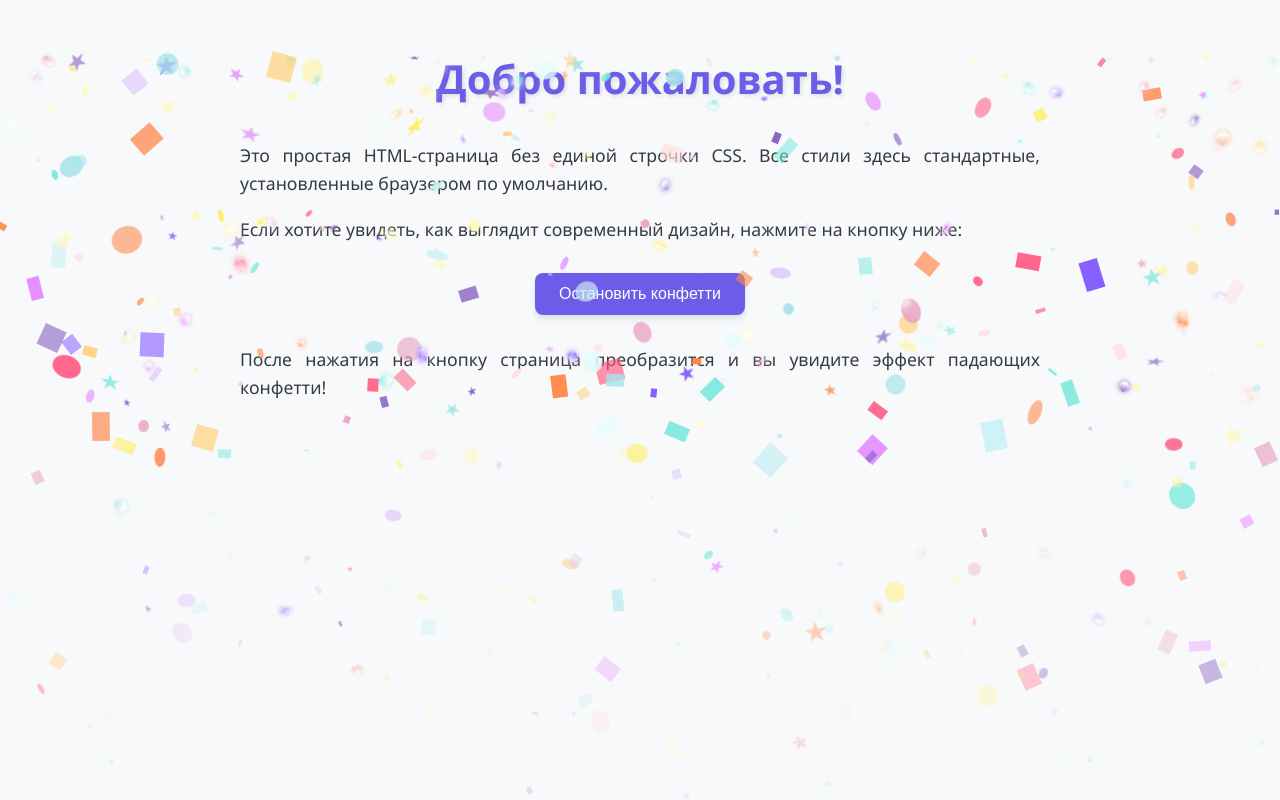
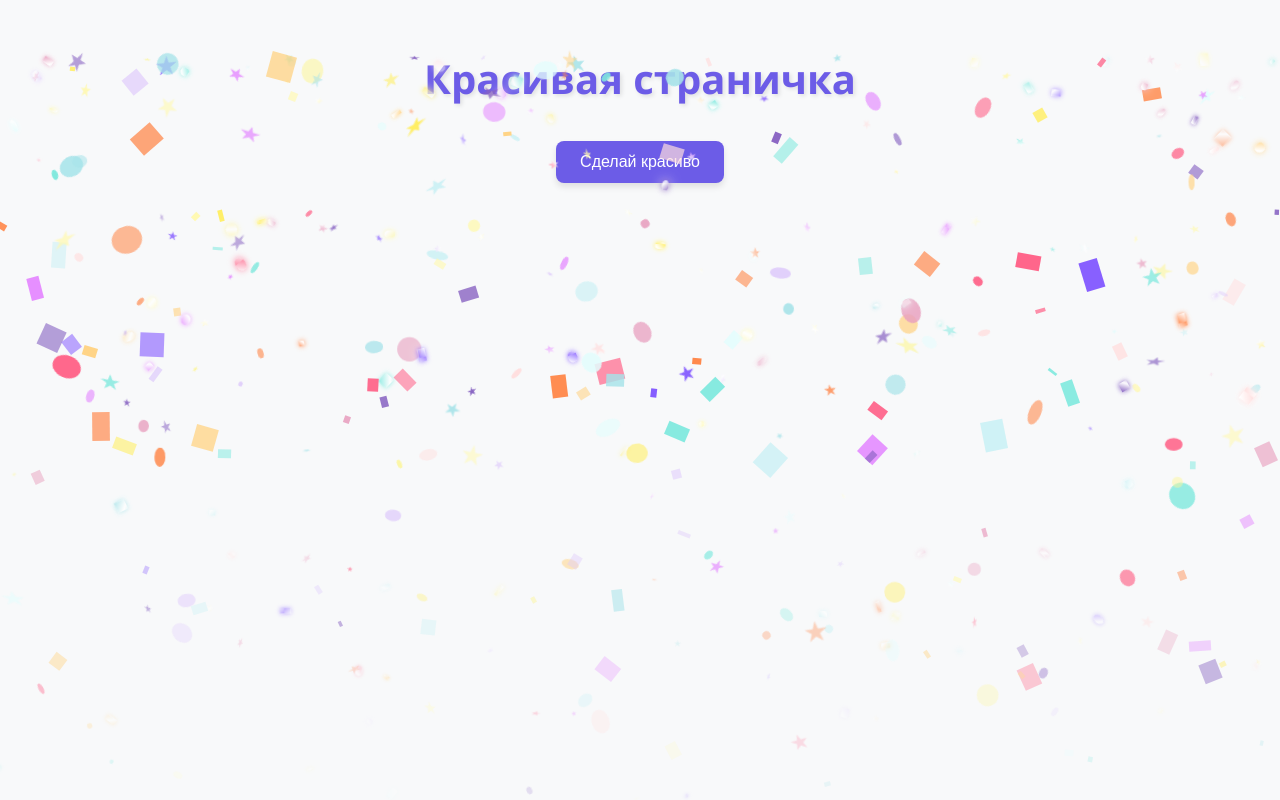
Before and after one commit to rishat/beauty, a plain HTML site: page index.html in a window 1280 px wide. Both pictures are taken after a click on the button "Сделай красиво". Drawn offline with Linux system fonts and the light colour scheme.

Commit message:
first commit

```diff
--- a/index.html
+++ b/index.html
@@ -19,8 +19,9 @@
             document.body.style.margin = "0 auto";
             document.body.style.transition = "all 0.5s ease";
 
-            // Стилизация заголовка
+            // Стилизация заголовка и изменение текста
             const heading = document.querySelector("h1");
+            heading.textContent = "Красивая страничка"; // Изменяем текст заголовка
             heading.style.color = "#6c5ce7";
             heading.style.textAlign = "center";
             heading.style.fontSize = "2.5em";
@@ -76,7 +77,7 @@
 
             // Добавляем кнопку для остановки конфетти
             const button = document.querySelector("button");
-            button.textContent = "Остановить конфетти";
+            button.textContent = "Сделай красиво";
             button.disabled = false;
             button.onclick = stopConfetti;
         }
@@ -206,7 +207,6 @@
 
             // Изменяем текст кнопки и обработчик события
             const button = document.querySelector("button");
-            button.textContent = "Снова конфетти!";
             button.onclick = startConfettiAgain;
         }
 
@@ -223,10 +223,7 @@
     </script>
 </head>
 <body>
-    <h1>Добро пожаловать!</h1>
-    <p>Это простая HTML-страница без единой строчки CSS. Все стили здесь стандартные, установленные браузером по умолчанию.</p>
-    <p>Если хотите увидеть, как выглядит современный дизайн, нажмите на кнопку ниже:</p>
+    <h1>Некрасивая страничка</h1>
     <button onclick="makeItBeautiful()">Сделай красиво</button>
-    <p>После нажатия на кнопку страница преобразится и вы увидите эффект падающих конфетти!</p>
 </body>
 </html>
```
